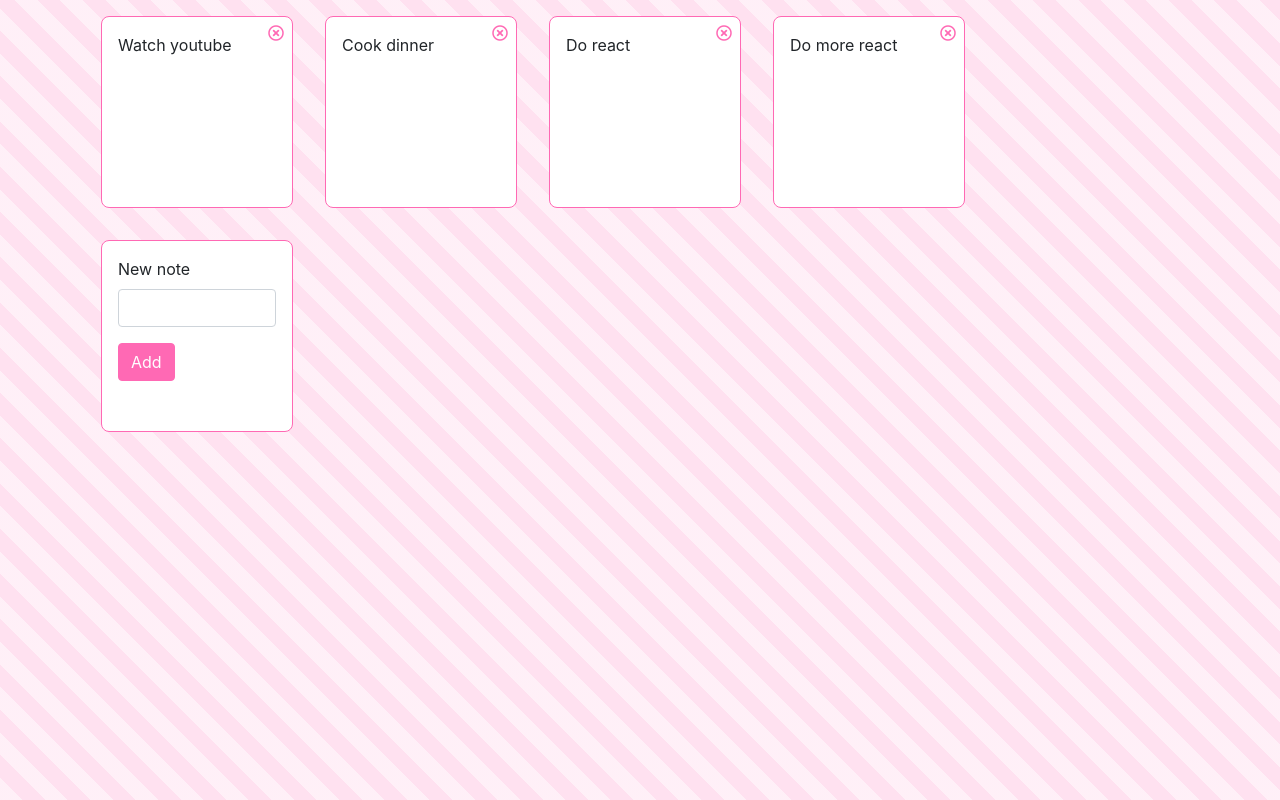
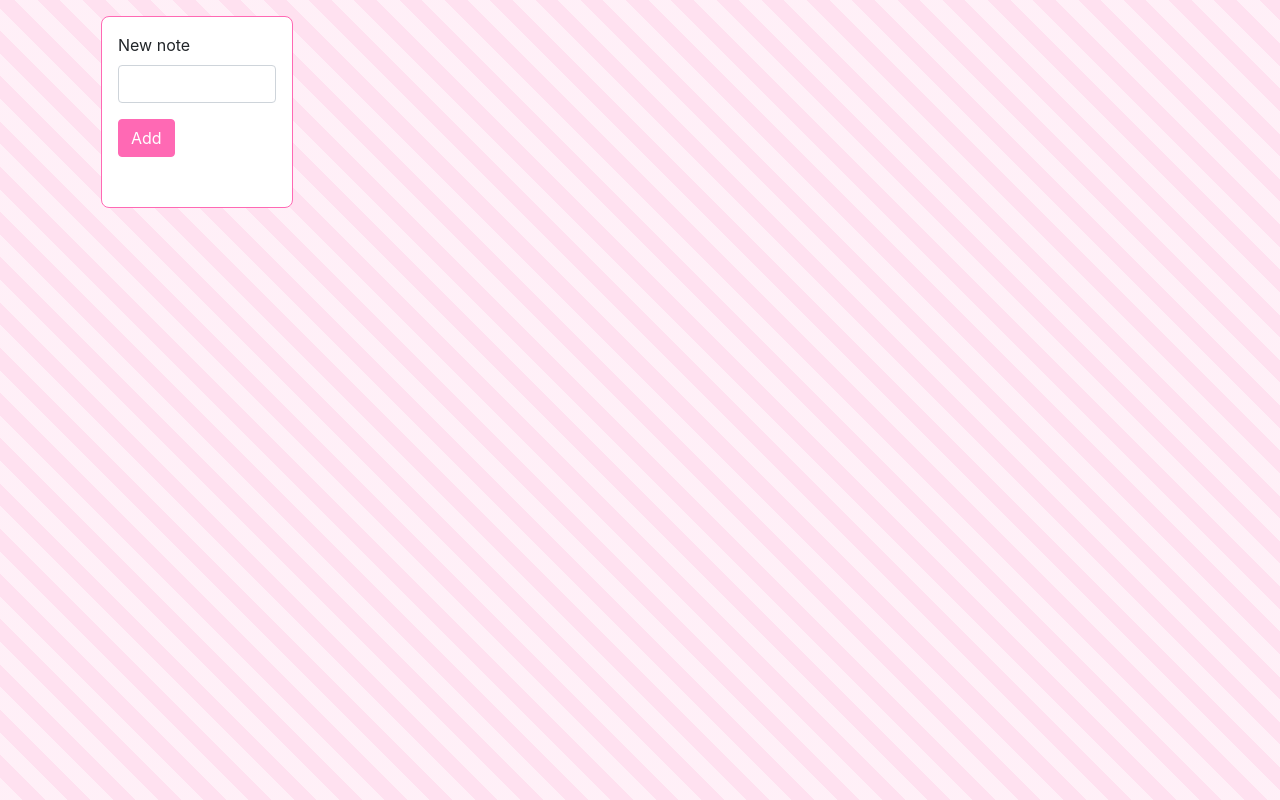
Before and after one commit to lytrung/todo-app, a React (Create React App) app: page / in a window 1280 px wide. Built offline with nearby package versions, Linux system fonts and the light colour scheme.

Commit message:
Completing update

```diff
--- a/src/App.js
+++ b/src/App.js
@@ -9,22 +9,22 @@ class App extends Component {
     super(props);
     this.state = {
       notes : [
-        {
-          id:1,
-          text: 'Watch youtube'
-        },
-        {
-          id:2,
-          text: 'Cook dinner'
-        },
-        {
-          id:3,
-          text: 'Do react'
-        },
-        {
-          id:4,
-          text: 'Do more react'
-        }
+        // {
+        //   id:1,
+        //   text: 'Watch youtube'
+        // },
+        // {
+        //   id:2,
+        //   text: 'Cook dinner'
+        // },
+        // {
+        //   id:3,
+        //   text: 'Do react'
+        // },
+        // {
+        //   id:4,
+        //   text: 'Do more react'
+        // }
       ],
       newNoteInput:''
     };
@@ -35,11 +35,22 @@ class App extends Component {
     this.setState({notes:this.state.notes})
   }
 
-  removeNote = (nodeId) => {
+  removeNote = (noteId) => {
     var filtered = this.state.notes.filter(function(item) {
-         return item.id !== nodeId
+         return item.id !== noteId
     });
     this.setState({notes:filtered})
+  }
+
+  updateNote = (note) => {
+    var notes = this.state.notes;
+    var noteIndex = notes.findIndex(function(item){
+      return item.id == note.id
+    });
+
+    notes[noteIndex].text = note.text;
+
+    this.setState({notes})
   }
 
   render(){
@@ -50,9 +61,14 @@ class App extends Component {
                 {
                   this.state.notes.map((note) => {
 
-                    console.log(this);
+                    var noteProps = {
+                      ...note,
+                      removeNote:this.removeNote,
+                      updateNote:this.updateNote,
+                      key:note.id
+                    }
                     return (
-                      <Note key={note.id} {...note} />
+                      <Note {...noteProps}/>
                     );
                   })
                 }
--- a/src/note.js
+++ b/src/note.js
@@ -10,6 +10,8 @@ class Note extends Component {
     };
 
     this.editedNoteInput = React.createRef();
+
+
   }
 
   handleNoteTextDoubleClick = () => {
@@ -22,8 +24,21 @@ class Note extends Component {
     })
   }
 
-  handleEditedNoteInputBlur = (e) => {
+  handleCancelUpdateNoteClick = (e) => {
+    this.setState({text:this.props.text,beingEdited:false});
+  }
+
+  handleUpdateNoteClick = (e) => {
+    e.preventDefault();
+    var note = {
+      id: this.props.id,
+      text:this.state.text
+    }
+    this.props.updateNote(note);
     this.setState({beingEdited:false});
+  }
+  handleNoteRemoveClick = (e) => {
+    this.props.removeNote(this.props.id);
   }
 
   componentDidUpdate(prevProps) {
@@ -41,16 +56,16 @@ class Note extends Component {
                   <div className="form-group">
                     <input type="text" ref={this.editedNoteInput} className="form-control" id="edited-note-input" value={this.state.text} onChange={this.handleEditedNoteInputChange} onBlur={this.handleEditedNoteInputBlur}/>
                   </div>
-                  <button type="submit" className="btn btn-primary" id="update-note">Update</button>
+                  <button onClick={this.handleUpdateNoteClick} type="submit" className="btn btn-primary" id="update-note">Update</button>&nbsp;
+                  <button onClick={this.handleCancelUpdateNoteClick} type="submit" className="btn btn-primary" id="cancelupdate-note">Cancel</button>
                 </div>
               ) : (
                 <div className="note-body">
-                  <i className="far fa-times-circle note-remove"></i>
+                  <i className="far fa-times-circle note-remove" onClick={this.handleNoteRemoveClick}></i>
                   <div className="note-text" onDoubleClick={this.handleNoteTextDoubleClick}>
                     {this.props.text}
                   </div>
                 </div>
-
               )
           }
         </div>
@@ -60,13 +75,3 @@ class Note extends Component {
 }
 
 export default Note;
-
-
-{/*<div className="note" key={note.id} onClick={(e) => this.removeNote(note.id)}>
-          <div className="note-body">
-            <i className="far fa-times-circle note-remove"></i>
-            <div className="note-text">
-              {note.text}
-            </div>
-          </div>
-        </div>*/}
```
Also changed, not shown: 1 other file (tests, documents, lock files or other folders).
